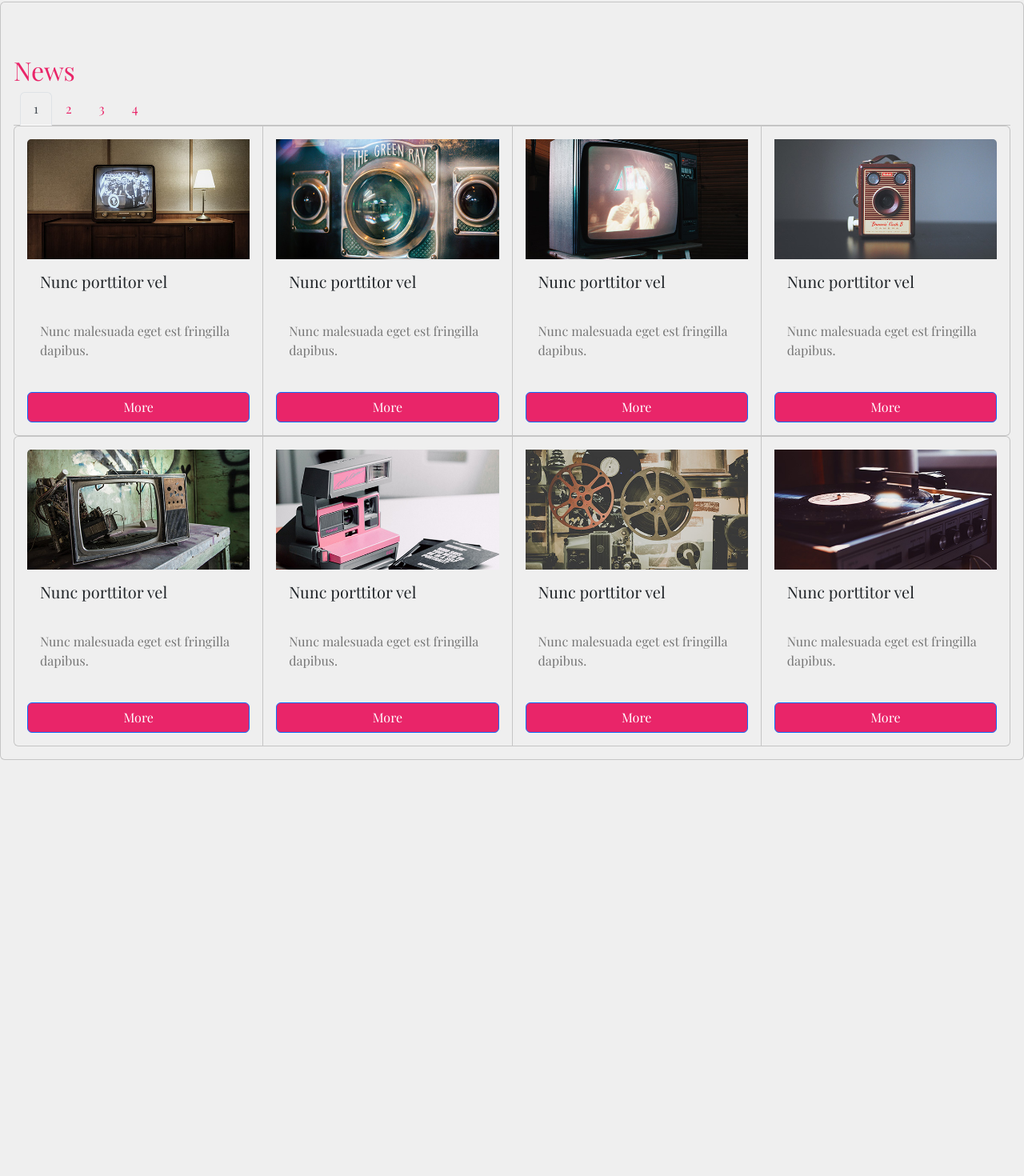
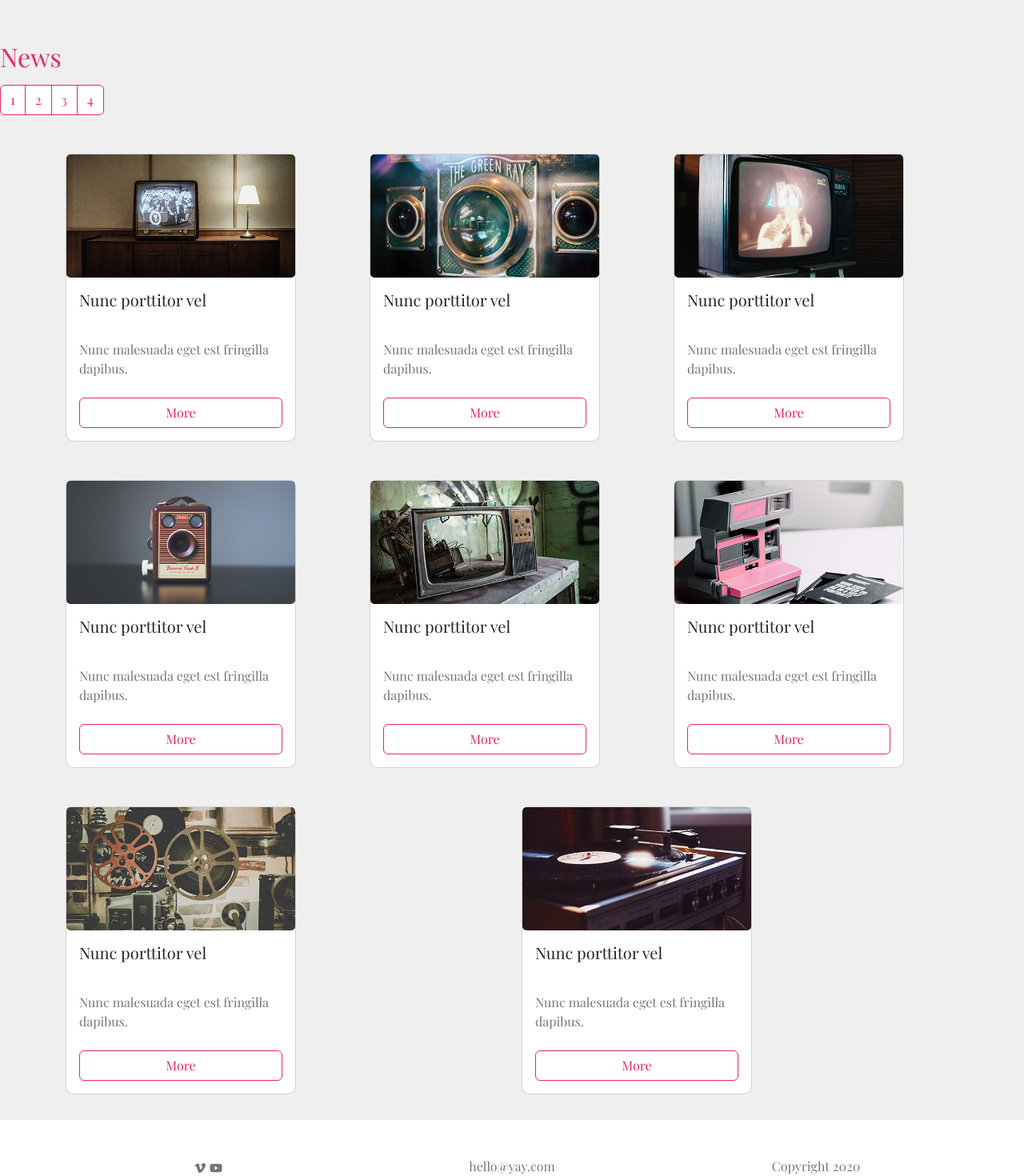
Before and after one commit to Noroff-FEU-Assignments/css-frameworks-ca-ThomasK97, a React (Create React App) app in the folder ca-cssframeworks/: page /news in a window 1280 px wide. Shown: the part 84-1554 px from the top of the page at 80% size. Before the commit the page ends 1034 px from the top, so only its background shows below. Built offline with nearby package versions, Linux system fonts and the light colour scheme.

Commit message:
fixed news, addded fonticon, added footer

```diff
--- a/ca-cssframeworks/src/App.js
+++ b/ca-cssframeworks/src/App.js
@@ -7,6 +7,7 @@ import News from './components/pages/News';
 import Navigation from './components/Navbar';
 import Tab from './components/Tab';
 import Contact from './components/pages/Contact';
+import { FaYoutube } from "react-icons/fa";
 
 
 
--- a/ca-cssframeworks/src/components/Footer.js
+++ b/ca-cssframeworks/src/components/Footer.js
@@ -1,10 +1,33 @@
 import React from 'react'
+import { FaVimeoV } from "react-icons/fa";
+import { FaYoutube } from "react-icons/fa";
+
 
 function Footer() {
     return (
-        <div>
+        <div className="main-footer">
+        <div className="container">
+          <div className="row">
+            {/* Column1 */}
+            <div className="col">
+              <p> <FaVimeoV /> <FaYoutube/></p>
+
+            </div>
+            {/* Column2 */}
+            <div className="col">
+              <p>hello@yay.com</p>
+
+            </div>
+            {/* Column3 */}
+            <div className="col">
+              <p>Copyright 2020</p>
+
+            </div>
+          </div>
+
 
         </div>
+      </div>
     )
 }
 
--- a/ca-cssframeworks/src/components/ImageCards.js
+++ b/ca-cssframeworks/src/components/ImageCards.js
@@ -1,5 +1,5 @@
 import React from 'react';
-import { Navbar, Form, FormControl, Button, Nav, NavDropdown, Carousel, Tabs, Tab, Container, Row, Col, Accordion, Card, CardGroup} from 'react-bootstrap';
+import { Navbar, Form, FormControl, Button, Nav, NavDropdown, Carousel, Tabs, Tab, Container, Row, Col, Accordion, Card, CardGroup, ButtonToolbar, ButtonGroup} from 'react-bootstrap';
 import image1 from './../News images/news-1.jpg';
 import image2 from './../News images/news-2.jpg';
 import image3 from './../News images/news-3.jpg';
@@ -14,136 +14,121 @@ function ImageCards() {
     return (
         <>
 
-
-<Card>
     <div className="Header-intro">
         <h2>News</h2>
     </div>
-  <Card.Header>
-    <Nav variant="tabs" defaultActiveKey="#first">
-      <Nav.Item>
-        <Nav.Link href="#first">1</Nav.Link>
-      </Nav.Item>
-      <Nav.Item>
-        <Nav.Link href="#seccond">2</Nav.Link>
-      </Nav.Item>
-      <Nav.Item>
-        <Nav.Link href="#third">
-          3
-        </Nav.Link>
-      </Nav.Item>
-      <Nav.Item>
-        <Nav.Link href="#fourth">4</Nav.Link>
-      </Nav.Item>
-    </Nav>
-  </Card.Header>
-  <CardGroup>
-  <Card style={{ width: '8rem' }}>
+    <ButtonToolbar aria-label="Toolbar with button groups">
+  <ButtonGroup className="me-2" aria-label="First group">
+    <Button>1</Button> <Button>2</Button> <Button>3</Button> <Button>4</Button>
+  </ButtonGroup>
+
+
+</ButtonToolbar>
+
+<Container>
+  <Row>
+    <Col><Card style={{ width: '18rem' }}>
   <Card.Img variant="top" src={image1} />
   <Card.Body>
     <Card.Title>Nunc porttitor vel</Card.Title>
     <Card.Text>
       Nunc malesuada eget est fringilla dapibus.
     </Card.Text>
-    </Card.Body>
     <br></br>
     <Button variant="primary">More</Button>
-
-  </Card>
+  </Card.Body>
+</Card></Col>
+    <Col>
     <Card style={{ width: '18rem' }}>
   <Card.Img variant="top" src={image2} />
-
   <Card.Body>
     <Card.Title>Nunc porttitor vel</Card.Title>
     <Card.Text>
       Nunc malesuada eget est fringilla dapibus.
     </Card.Text>
-    </Card.Body>
     <br></br>
     <Button variant="primary">More</Button>
+  </Card.Body>
+</Card></Col>
 
-  </Card>
-  <Card>
+<Col><Card style={{ width: '18rem' }}>
   <Card.Img variant="top" src={image3} />
   <Card.Body>
     <Card.Title>Nunc porttitor vel</Card.Title>
     <Card.Text>
       Nunc malesuada eget est fringilla dapibus.
     </Card.Text>
-
-    </Card.Body>
     <br></br>
     <Button variant="primary">More</Button>
-
-  </Card>
-  <Card style={{ width: '8rem' }}>
+  </Card.Body>
+</Card></Col>
+<Col><Card style={{ width: '18rem' }}>
   <Card.Img variant="top" src={image7} />
   <Card.Body>
     <Card.Title>Nunc porttitor vel</Card.Title>
     <Card.Text>
       Nunc malesuada eget est fringilla dapibus.
     </Card.Text>
-    </Card.Body>
     <br></br>
     <Button variant="primary">More</Button>
-
-  </Card>
-</CardGroup>
-<CardGroup>
-  <Card style={{ width: '8rem' }}>
+  </Card.Body>
+</Card></Col>
+<Col><Card style={{ width: '18rem' }}>
   <Card.Img variant="top" src={image8} />
   <Card.Body>
     <Card.Title>Nunc porttitor vel</Card.Title>
     <Card.Text>
       Nunc malesuada eget est fringilla dapibus.
     </Card.Text>
-    </Card.Body>
     <br></br>
     <Button variant="primary">More</Button>
-
-  </Card>
-  <Card style={{ width: '18rem' }}>
+  </Card.Body>
+</Card></Col>
+<Col><Card style={{ width: '18rem' }}>
   <Card.Img variant="top" src={image9} />
-
   <Card.Body>
     <Card.Title>Nunc porttitor vel</Card.Title>
     <Card.Text>
       Nunc malesuada eget est fringilla dapibus.
     </Card.Text>
-    </Card.Body>
     <br></br>
     <Button variant="primary">More</Button>
-
-  </Card>
-  <Card>
+  </Card.Body>
+</Card></Col>
+<Col><Card style={{ width: '18rem' }}>
   <Card.Img variant="top" src={image10} />
   <Card.Body>
     <Card.Title>Nunc porttitor vel</Card.Title>
     <Card.Text>
       Nunc malesuada eget est fringilla dapibus.
     </Card.Text>
-
-    </Card.Body>
     <br></br>
     <Button variant="primary">More</Button>
-
-  </Card>
-  <Card style={{ width: '8rem' }}>
+  </Card.Body>
+</Card></Col>
+<Col><Card style={{ width: '18rem' }}>
   <Card.Img variant="top" src={image11} />
   <Card.Body>
     <Card.Title>Nunc porttitor vel</Card.Title>
     <Card.Text>
       Nunc malesuada eget est fringilla dapibus.
     </Card.Text>
-    </Card.Body>
     <br></br>
     <Button variant="primary">More</Button>
-
-  </Card>
-</CardGroup>
+  </Card.Body>
+</Card></Col>
+  </Row>
 
 
-</Card>
+
+
+
+
+</Container>
+
+
+
+
 
         </>
     )
--- a/ca-cssframeworks/src/components/Tab.js
+++ b/ca-cssframeworks/src/components/Tab.js
@@ -3,7 +3,9 @@ import { Navbar, Form, FormControl, Button, Nav, NavDropdown, Carousel, Tabs, Ta
 import image4 from './../Tab images/tab-1.jpg';
 import image5 from './../Tab images/tab-2.jpg';
 import image6 from './../Tab images/tab-3.jpg';
-import { FontAwesomeIcon } from '@fortawesome/react-fontawesome';
+import { FaFacebookF } from "react-icons/fa";
+import { FaTwitter } from "react-icons/fa";
+
 
 
 
@@ -75,9 +77,9 @@ function TabComponent() {
               venenatis pharetra leo laoreet a. Nullam non eleifend justo, a
               ullamcorper turpis. Cras vehicula pharetra lectus non maximus.
               Sed condimentum mattis rhoncus. </p>
-              <span>SHARE</span>
-              <FontAwesomeIcon icon={['fab', 'facebook']} />
-              <FontAwesomeIcon icon={['fab', 'twitter']} />
+              <span>SHARE</span> <FaFacebookF/> <FaTwitter/>
+
+
 
 
           </div>
@@ -94,6 +96,7 @@ function TabComponent() {
               venenatis pharetra leo laoreet a. Nullam non eleifend justo, a
               ullamcorper turpis. Cras vehicula pharetra lectus non maximus.
               Sed condimentum mattis rhoncus.</p>
+              <span>SHARE</span> <FaFacebookF/> <FaTwitter/>
       </div>
 
 
@@ -107,6 +110,7 @@ function TabComponent() {
               venenatis pharetra leo laoreet a. Nullam non eleifend justo, a
               ullamcorper turpis. Cras vehicula pharetra lectus non maximus.
               Sed condimentum mattis rhoncus.</p>
+              <span>SHARE</span> <FaFacebookF/> <FaTwitter/>
       </div>
 
 
--- a/ca-cssframeworks/src/sass/main.scss
+++ b/ca-cssframeworks/src/sass/main.scss
@@ -130,11 +130,15 @@ p{
 }
 
 .tab-content{
-    color: #EFEFEF;
+
     max-width: 1281px;
     width: 100%;
     margin: auto;
+
+
 }
+
+
 .nav-tabs .nav-item.show .nav-link, .nav-tabs .nav-link.active {
     color: #495057;
     background-color: #EFEFEF;
@@ -143,6 +147,17 @@ p{
 
 span{
     color: #242424;
+}
+
+.accordion-body{
+    background-color: #EFEFEF;
+}
+
+.tab-content-row{
+
+
+
+
 }
 
 
@@ -155,24 +170,52 @@ span{
     width: 100%;
     margin: auto;
 }
-.card-header{
+
+.btn-toolbar{
     background-color: #EFEFEF;
+    max-width: 1281px;
+    width: 100%;
+    margin: auto;
+    margin-top: 1rem;
 
 
 }
+
+
+
+.btn-primary{
+    background-color: white;
+    width: 100%;
+    color:#E92569 ;
+    border-color: #E92569;
+}
+
 
 h1{
     text-align: center;
     color:#E92569 ;
 }
-.card{
-    background-color: #EFEFEF;
-    max-width: 1281px;
-    width: 100%;
-    margin: 0 auto;
-    padding: 16px;
+.card-img-top{
+    border-radius: 5px;
 
 }
+.card{
+    margin-top: 3rem;
+    border-radius: 10px;
+
+
+
+
+
+
+}
+
+
+
+
+
+
+
 
 
 
@@ -192,3 +235,21 @@ h1{
     color: #767676;
     padding-left: 10px;
 }
+
+
+
+//footer
+
+.main-footer {
+    color: #767676;
+    background-color: white;
+    margin-top: 2rem;
+    padding: 1rem;
+    position: relative;
+    bottom: 0;
+    width: 100%;
+    text-align: center;
+
+
+
+  }
--- a/package.json
+++ b/package.json
@@ -5,6 +5,7 @@
     "@fortawesome/free-regular-svg-icons": "^5.15.4",
     "@fortawesome/free-solid-svg-icons": "^5.15.4",
     "@fortawesome/react-fontawesome": "^0.1.15",
+    "react-icons": "^4.2.0",
     "sass": "^1.41.0"
   }
 }
```
Also changed, not shown: ca-cssframeworks/src/components/Footer.css (deleted), 1 other file (tests, documents, lock files or other folders). Lines whose indentation alone changed are shown as unchanged.
